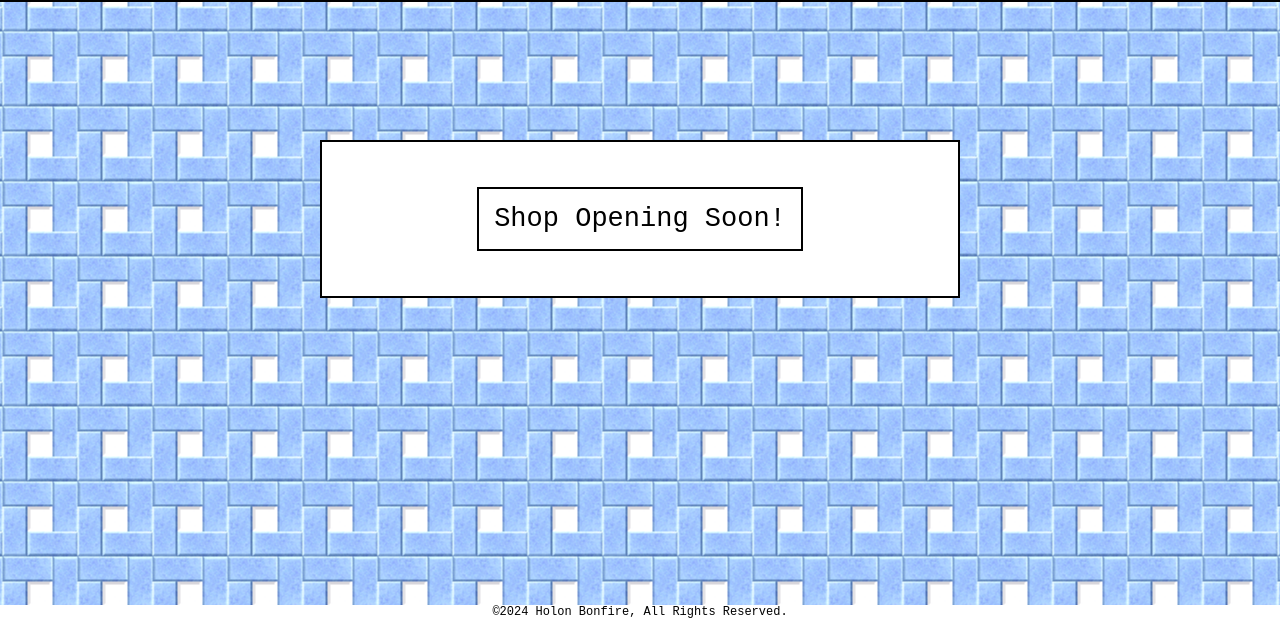
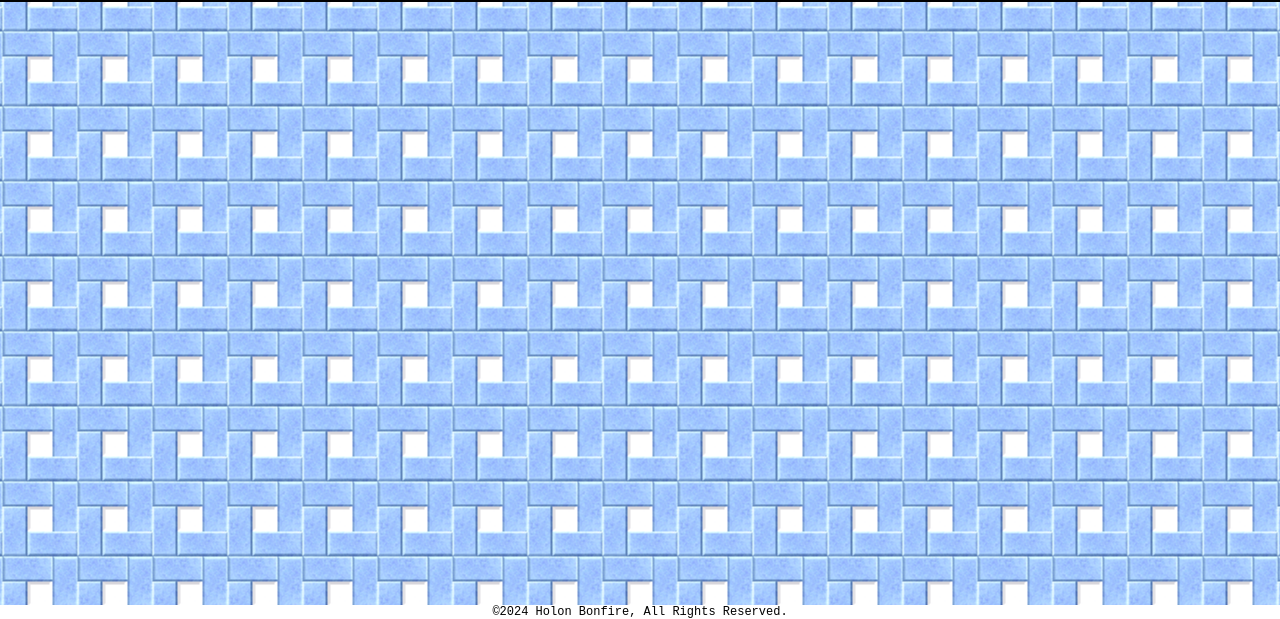
Before and after one commit to rossmalo/rossmalo.github.io, a plain HTML site: page index.html in a window 1280 px wide. Shown: the part 181-800 px from the top of the page. Drawn offline with Linux system fonts and the light colour scheme.

Commit message:
Update index.html

```diff
--- a/index.html
+++ b/index.html
@@ -36,15 +36,7 @@
 
 </div>
 
-			<div class="center">
-				 <center> <div class= "bodyflex">
-						<div class = "update">  <h5> Shop Opening Soon! </h5>  </div>
 
-
-
-					</div>
-				</center>
-			</div>
 
 
 
```
